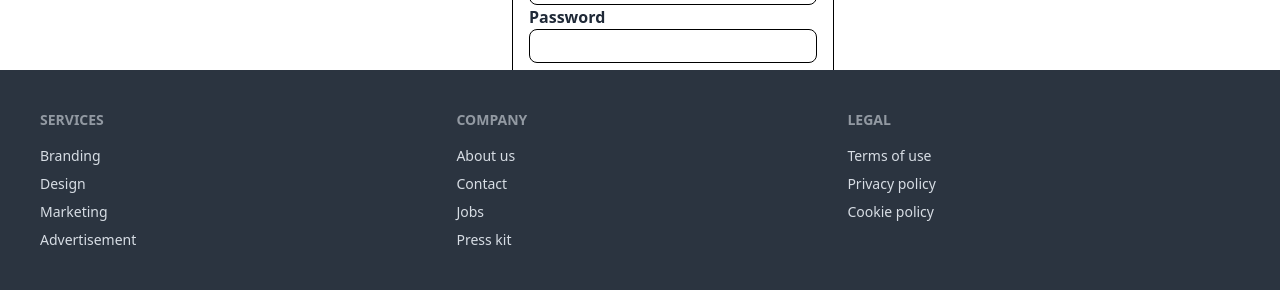
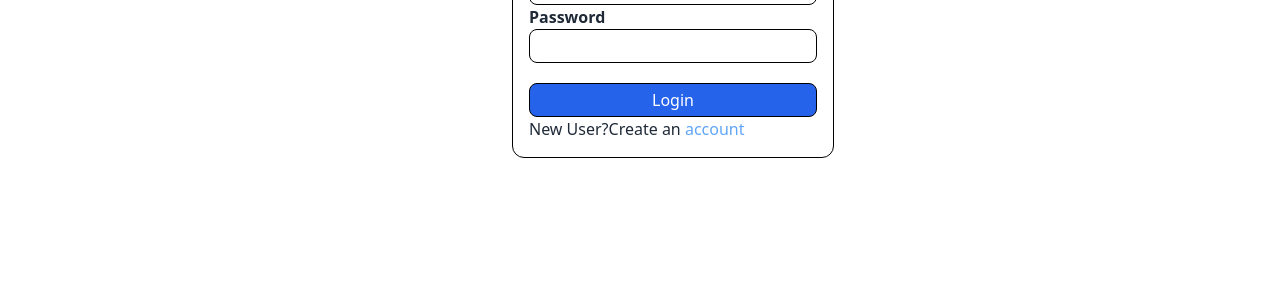
Before and after one commit to Rambo624/E-commerce, a React (Vite) app in the folder frontend/: page /sellerlogin in a window 1280 px wide. Shown: the part 510-800 px from the top of the page. Built offline with nearby package versions, Linux system fonts and the light colour scheme; no server answers.

Commit message:
footer adjustment

```diff
--- a/frontend/src/Components/Footer.jsx
+++ b/frontend/src/Components/Footer.jsx
@@ -3,7 +3,7 @@ import React from 'react'
 function Footer() {
   return (
     <div className='mt-14'>
-        <footer className="md:footer bg-neutral fixed bottom-0 text-neutral-content md:p-10">
+        <footer className="md:footer bg-neutral text-neutral-content md:p-10">
   <nav>
     <h6 className="footer-title">Services</h6>
     <a className="link link-hover">Branding</a>
```
